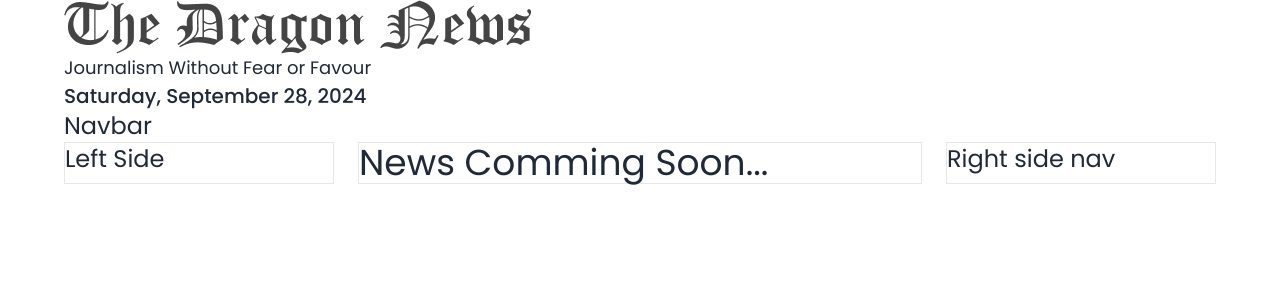
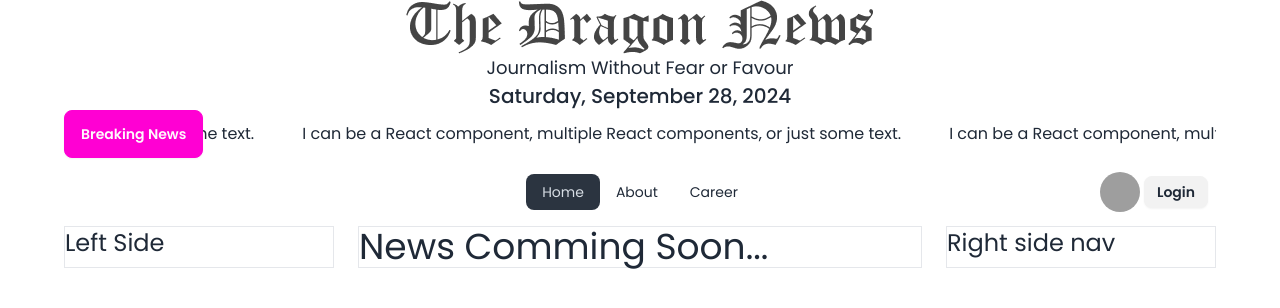
Before and after one commit to subas-roy/react-dragon-news-auth, a React (Vite) app: page / in a window 1280 px wide. Shown: the top 308 px of the page. Built offline with nearby package versions, Linux system fonts and the light colour scheme; grey boxes are pictures that could not be loaded.

Commit message:
Breaking news slider using React Marquee and navbar

```diff
--- a/package.json
+++ b/package.json
@@ -16,6 +16,7 @@
     "moment": "^2.30.1",
     "react": "^18.3.1",
     "react-dom": "^18.3.1",
+    "react-fast-marquee": "^1.6.5",
     "react-router-dom": "^6.26.2",
     "sort-by": "^1.2.0"
   },
--- /dev/null
+++ b/src/pages/Home/BreakingNews.jsx
@@ -0,0 +1,18 @@
+import Marquee from "react-fast-marquee";
+import { Link } from "react-router-dom";
+
+const BreakingNews = () => {
+  return (
+    <div className="flex">
+      <button className="btn btn-secondary">Breaking News</button>
+      <Marquee speed={100} pauseOnHover>
+        <Link to={"/"} className="mr-12">I can be a React component, multiple React components, or just some text.</Link>
+        <Link to={"/"} className="mr-12">I can be a React component, multiple React components, or just some text.</Link>
+        <Link to={"/"} className="mr-12">I can be a React component, multiple React components, or just some text.</Link>
+        <Link to={"/"} className="mr-12">I can be a React component, multiple React components, or just some text.</Link>
+      </Marquee>
+    </div>
+  );
+};
+
+export default BreakingNews;
--- a/src/pages/Home/Home.jsx
+++ b/src/pages/Home/Home.jsx
@@ -2,11 +2,13 @@
 import LeftSideNav from "../Shared/LeftSideNav/LeftSideNav";
 import Navbar from "../Shared/Navbar/Navbar";
 import RightSideNav from "../Shared/RightSideNav/RightSideNav";
+import BreakingNews from "./BreakingNews";
 
 const Home = () => {
   return (
     <div>
       <Header/>
+      <BreakingNews/>
       <Navbar/>
       <div className="grid md:grid-cols-4 gap-6">
         <div className="border">
--- a/src/pages/Shared/Header/Header.jsx
+++ b/src/pages/Shared/Header/Header.jsx
@@ -3,8 +3,8 @@
 
 const Header = () => {
   return (
-    <div>
-      <img src={logo} alt="" />
+    <div className='text-center'>
+      <img className='mx-auto' src={logo} alt="" />
       <p className='text-lg'>Journalism Without Fear or Favour</p>
       <p className='font-medium text-xl'>{moment().format("dddd, MMMM D, YYYY")}</p>
     </div>
--- a/src/pages/Shared/Navbar/Navbar.jsx
+++ b/src/pages/Shared/Navbar/Navbar.jsx
@@ -1,8 +1,52 @@
+import { Link, NavLink } from "react-router-dom";
+import profileDefaultPic from '../../../assets/user.png';
 
 const Navbar = () => {
+  const navlinks = <>
+    <li><NavLink to={"/"}>Home</NavLink></li>
+    <li><NavLink to={"/about"}>About</NavLink></li>
+    <li><NavLink to={"/career"}>Career</NavLink></li>
+  </>
   return (
-    <div>
-      <h2 className="text-2xl">Navbar</h2>
+    <div className="navbar bg-base-100">
+      <div className="navbar-start">
+        <div className="dropdown">
+          <div tabIndex={0} role="button" className="btn btn-ghost lg:hidden">
+            <svg
+              xmlns="http://www.w3.org/2000/svg"
+              className="h-5 w-5"
+              fill="none"
+              viewBox="0 0 24 24"
+              stroke="currentColor">
+              <path
+                strokeLinecap="round"
+                strokeLinejoin="round"
+                strokeWidth="2"
+                d="M4 6h16M4 12h8m-8 6h16" />
+            </svg>
+          </div>
+          <ul
+            tabIndex={0}
+            className="menu menu-sm dropdown-content bg-base-100 rounded-box z-[1] mt-3 w-52 p-2 shadow">
+            { navlinks }
+          </ul>
+        </div>
+      </div>
+      <div className="navbar-center hidden lg:flex">
+        <ul className="menu menu-horizontal px-1">
+          { navlinks }
+        </ul>
+      </div>
+      <div className="navbar-end">
+        <div tabIndex={0} role="button" className="btn btn-ghost btn-circle avatar">
+          <div className="w-10 rounded-full">
+            <img
+              alt="Tailwind CSS Navbar component"
+              src={profileDefaultPic} />
+          </div>
+        </div>
+        <Link className="btn btn-sm">Login</Link>
+      </div>
     </div>
   );
 };
```
Also changed, not shown: 1 other file (tests, documents, lock files or other folders).
